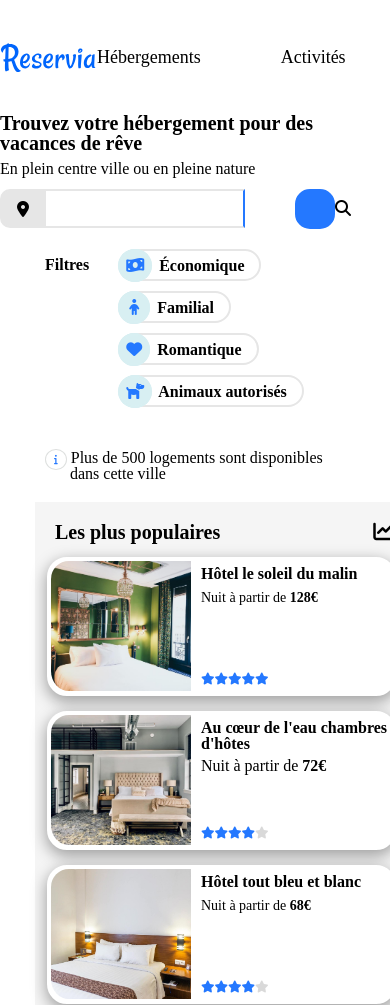
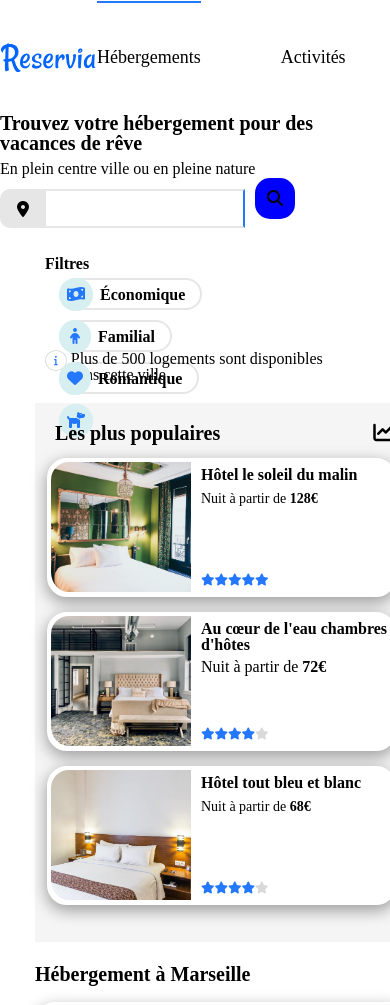
Before and after one commit to PhilippeLenny/PHILIPPElenny_2_22.04.2021, a plain HTML site: page index.html in a window 390 px wide. Shown: the top 1005 px of the page. Drawn offline with Linux system fonts and the light colour scheme.

Commit message:
Pour Loris :)

```diff
--- a/index.html
+++ b/index.html
@@ -17,7 +17,7 @@
             <ul class="list-inscription-catégorie">
                 <li class="header-inscription"><a class="inscription-input-deco" href="s'inscrire">S'inscrire</a></li>
                 <li class="hébergement-activités-header"><a class="text-decoration-input" href="#Activités">Activités</a></li>
-                <li class="hébergement-activités-header"><a class="text-decoration-input" href="#Hébergement">Hébergements</a></li>
+                <li class="hébergement-activités-header"><a class="text-decoration-input selected" href="#Hébergement">Hébergements</a></li>
             </ul>
         </nav>
     </header>
@@ -46,8 +46,7 @@
     <p class="number-logement-text"><span class="blue-info-logo"><i class="fas fa-info"></i></span> Plus de 500 logements sont disponibles <span class="logements-retour-l">dans cette ville</span></p>
 
     <div class="first-website-part">
-        <section>
-        <div class="bloc-hébergement-marseille">
+        <section class="bloc-hébergement-marseille">
             <h2 class="title-hébergement-marseille" id="Hébergement">Hébergement à Marseille</h2>
                 <div class="héberg-M-part1">
                     <a class="input-all-annonces" href="#">
@@ -109,7 +108,6 @@
                     </a>
                 </div>
             <h3 class="see-more-M"><a>Afficher plus</a></h3>
-        </div>
         </section>
 
         <aside>
--- a/style.css
+++ b/style.css
@@ -30,7 +30,9 @@ header
     padding-right: 80px;
 }
 
-.text-decoration-input:focus
+
+
+.selected
 {
     color: #2478ff;
     border-top: 2px solid #2478ff;
@@ -159,7 +161,6 @@ main
 {
     border: 2px solid black;
     background-color: #f2faff;
-    font-size: 17px;
 }
 
 .grey-border-around-filter
@@ -674,24 +675,38 @@ main
 
     .research-bloc-queries
     {
-        padding-left: 50px;
+
     }
 
     .research-logo-queries
     {
-        visibility: initial;
-        border: solid 2px #2478ff;
-        border-radius: 15px 15px 15px 15px;
-        background-color: #2478ff;
-        width: 40px;
-        height: 40px;
+        padding-left: 0px;
     }
 
     .logo-loupe
     {
+        border: black;
+        border-radius: 15px 15px 15px 15px;
+        padding: 12px;
+        margin-right: 20px;
         visibility: initial;
-        color: black;
-        padding-right: 15px;
+        background-color: blue;
+    }
+
+    .filter-section
+    {
+        flex-direction: column;
+    }
+
+    .filter-title
+    {
+        height: 15px;
+        margin-bottom: 15px;
+    }
+
+    .catégorie-bloc
+    {
+        height: 40px;
     }
 
     .filter-section
@@ -761,6 +776,7 @@ main
     .first-website-part
     {
         flex-direction: column-reverse;
+        display: flex;
     }
 
     .bloc-hébergement-marseille
@@ -770,6 +786,7 @@ main
         width: auto;
         height: auto;
         padding-left: 10px;
+        margin: auto;
     }
 
     .title-hébergement-marseille
```
